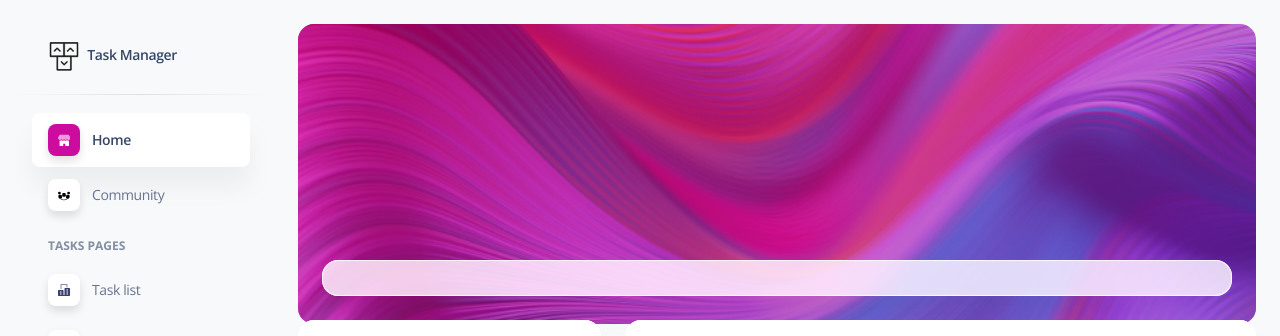
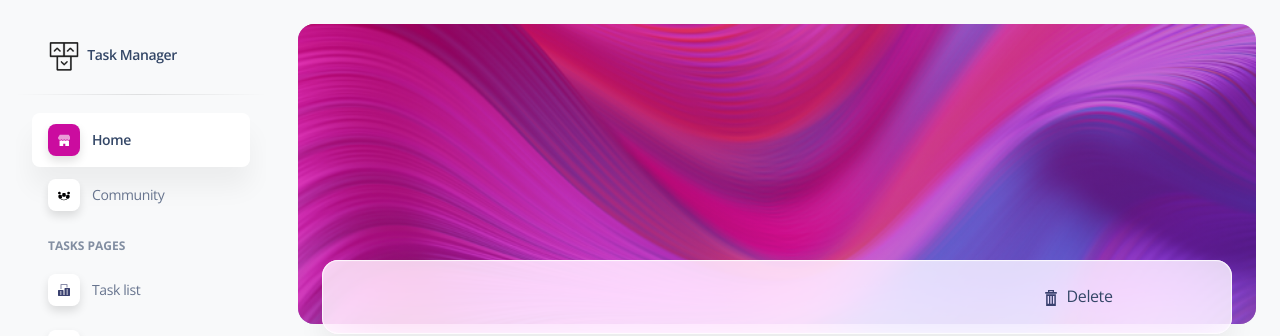
Before and after one commit to bezhevets/company_task_manager, a Django app: template templates/cabinet/worker_detail.html in a window 1280 px wide. Shown: the top 336 px of the page. Run offline with Django 4.2, Linux system fonts and the light colour scheme; the template is opened without the code that fills it, so the values that code supplies are empty; the visitor is signed in with stand-in values (Sample User, id 1); some libraries are stand-ins or nearby versions.

Commit message:
Add delete button to detail worker page

```diff
--- a/templates/cabinet/worker_detail.html
+++ b/templates/cabinet/worker_detail.html
@@ -20,7 +20,7 @@
             </div>
           </div>
           {% if worker == user %}
-            <div class="col-lg-4 col-md-6 my-sm-auto ms-sm-auto me-sm-0 mx-auto mt-3">
+          <div class="col-lg-4 col-md-6 my-sm-auto ms-sm-auto me-sm-0 mx-auto mt-3">
             <div class="nav-wrapper position-relative end-0">
               <ul class="nav nav-pills nav-fill p-1 bg-transparent" role="tablist">
                 <li class="nav-item">
@@ -63,6 +63,37 @@
               </ul>
             </div>
           </div>
+          {% endif %}
+          {% if user.is_superuser %}
+          <div class="col-lg-4 col-md-6 my-sm-auto ms-sm-auto me-sm-0 mx-auto mt-3">
+            <div class="nav-wrapper position-relative end-0">
+              <ul class="nav nav-pills nav-fill p-1 bg-transparent" role="tablist">
+                <li class="nav-item">
+                  <a class="nav-link mb-0 px-0 py-1 " data-bs-toggle="tab" href="{% url 'cabinet:worker-delete' pk=worker.id %}" role="tab" aria-selected="false">
+                    <svg class="text-dark" width="16px" height="16px" viewBox="0 0 900.5 900.5" version="1.1" xmlns="http://www.w3.org/2000/svg" xmlns:xlink="http://www.w3.org/1999/xlink">
+                      <title>Delete</title>
+                      <g stroke="none" stroke-width="1" fill="none" fill-rule="evenodd">
+                        <g transform="translate(-2020.000000, -442.000000)" fill="#FFFFFF" fill-rule="nonzero">
+                          <g transform="translate(1716.000000, 291.000000)">
+                            <g transform="translate(304.000000, 151.000000)">
+                              	<path class="color-background" d="M176.415,880.5c0,11.046,8.954,20,20,20h507.67c11.046,0,20-8.954,20-20V232.487h-547.67V880.5L176.415,880.5z
+                                   M562.75,342.766h75v436.029h-75V342.766z M412.75,342.766h75v436.029h-75V342.766z M262.75,342.766h75v436.029h-75V342.766z"></path>
+                                <path class="color-background" d="M618.825,91.911V20c0-11.046-8.954-20-20-20h-297.15c-11.046,0-20,8.954-20,20v71.911v12.5v12.5H141.874
+                                  c-11.046,0-20,8.954-20,20v50.576c0,11.045,8.954,20,20,20h34.541h547.67h34.541c11.046,0,20-8.955,20-20v-50.576
+                                  c0-11.046-8.954-20-20-20H618.825v-12.5V91.911z M543.825,112.799h-187.15v-8.389v-12.5V75h187.15v16.911v12.5V112.799z"></path>
+                            </g>
+                          </g>
+                        </g>
+                      </g>
+                    </svg>
+                    <span class="ms-1">Delete</span>
+                  </a>
+                </li>
+              </ul>
+            </div>
+          </div>
+
+
           {% endif %}
         </div>
       </div>
```
